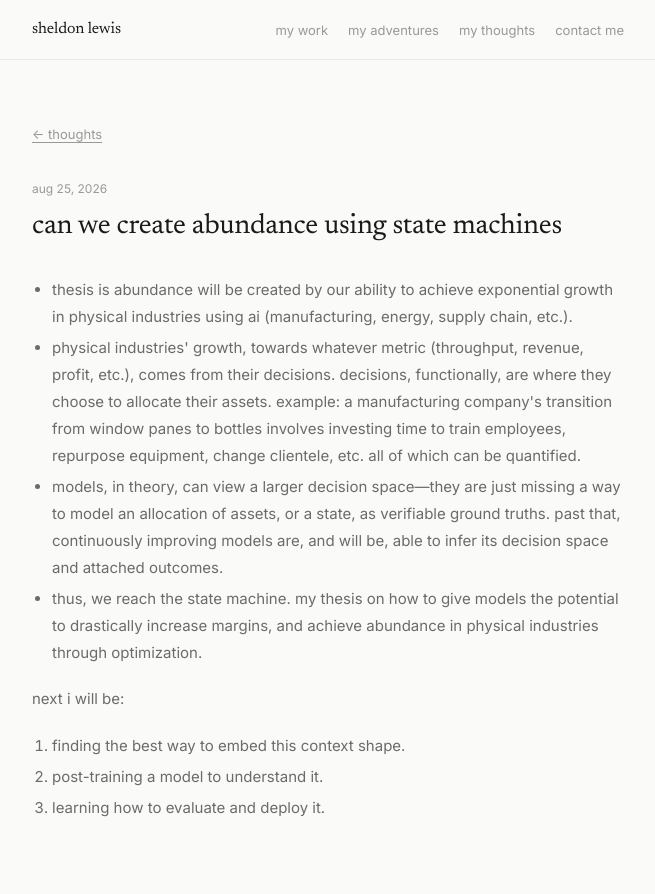
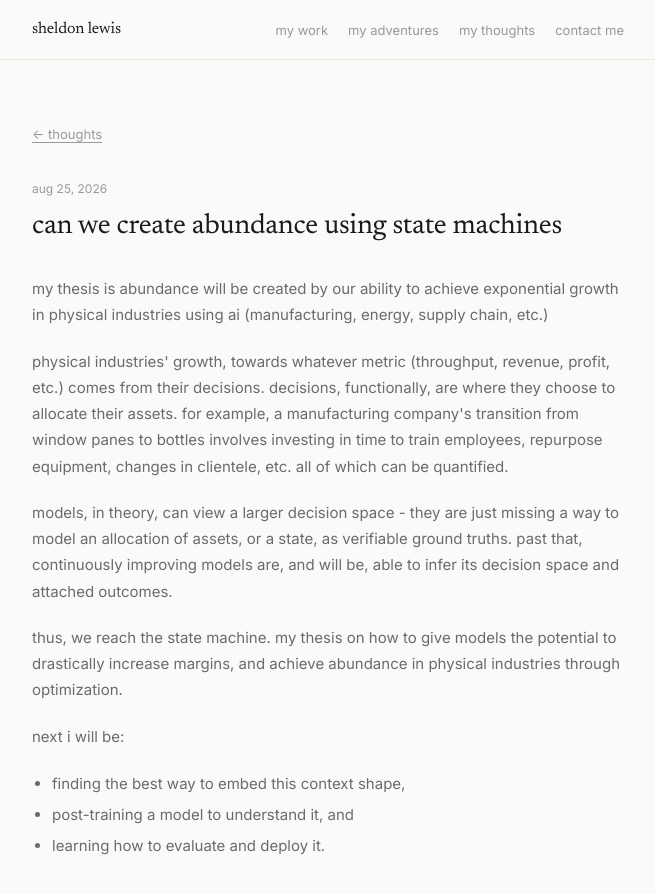
Before and after one commit to sheldonblewis/shelly-site, a Next.js app: page /thoughts/state-machines in a window 1280 px wide. Shown: the top 894 px of the page, without its empty margins (312-967 px from the left). Built offline with nearby package versions, Linux system fonts and the light colour scheme.

Commit message:
Use updated state machines thought wording

```diff
--- a/pages/thoughts/state-machines.js
+++ b/pages/thoughts/state-machines.js
@@ -13,27 +13,28 @@ export default function StateMachines() {
         <h1 style={{ marginBottom: '2rem' }}>can we create abundance using state machines</h1>
 
         <div className="prose">
+          <p>
+            my thesis is abundance will be created by our ability to achieve exponential growth in physical industries using AI (manufacturing, energy, supply chain, etc.)
+          </p>
+
+          <p>
+            physical industries&apos; growth, towards whatever metric (throughput, revenue, profit, etc.) comes from their decisions. decisions, functionally, are where they choose to allocate their assets. for example, a manufacturing company&apos;s transition from window panes to bottles involves investing in time to train employees, repurpose equipment, changes in clientele, etc. all of which can be quantified.
+          </p>
+
+          <p>
+            models, in theory, can view a larger decision space - they are just missing a way to model an allocation of assets, or a state, as verifiable ground truths. past that, continuously improving models are, and will be, able to infer its decision space and attached outcomes.
+          </p>
+
+          <p>
+            thus, we reach the state machine. my thesis on how to give models the potential to drastically increase margins, and achieve abundance in physical industries through optimization.
+          </p>
+
+          <p>next I will be:</p>
           <ul>
-            <li>
-              thesis is abundance will be created by our ability to achieve exponential growth in physical industries using ai (manufacturing, energy, supply chain, etc.).
-            </li>
-            <li>
-              physical industries&apos; growth, towards whatever metric (throughput, revenue, profit, etc.), comes from their decisions. decisions, functionally, are where they choose to allocate their assets. example: a manufacturing company&apos;s transition from window panes to bottles involves investing time to train employees, repurpose equipment, change clientele, etc. all of which can be quantified.
-            </li>
-            <li>
-              models, in theory, can view a larger decision space—they are just missing a way to model an allocation of assets, or a state, as verifiable ground truths. past that, continuously improving models are, and will be, able to infer its decision space and attached outcomes.
-            </li>
-            <li>
-              thus, we reach the state machine. my thesis on how to give models the potential to drastically increase margins, and achieve abundance in physical industries through optimization.
-            </li>
+            <li>finding the best way to embed this context shape,</li>
+            <li>post-training a model to understand it, and</li>
+            <li>learning how to evaluate and deploy it.</li>
           </ul>
-
-          <p>next i will be:</p>
-          <ol>
-            <li>finding the best way to embed this context shape.</li>
-            <li>post-training a model to understand it.</li>
-            <li>learning how to evaluate and deploy it.</li>
-          </ol>
         </div>
       </article>
     </>
```
